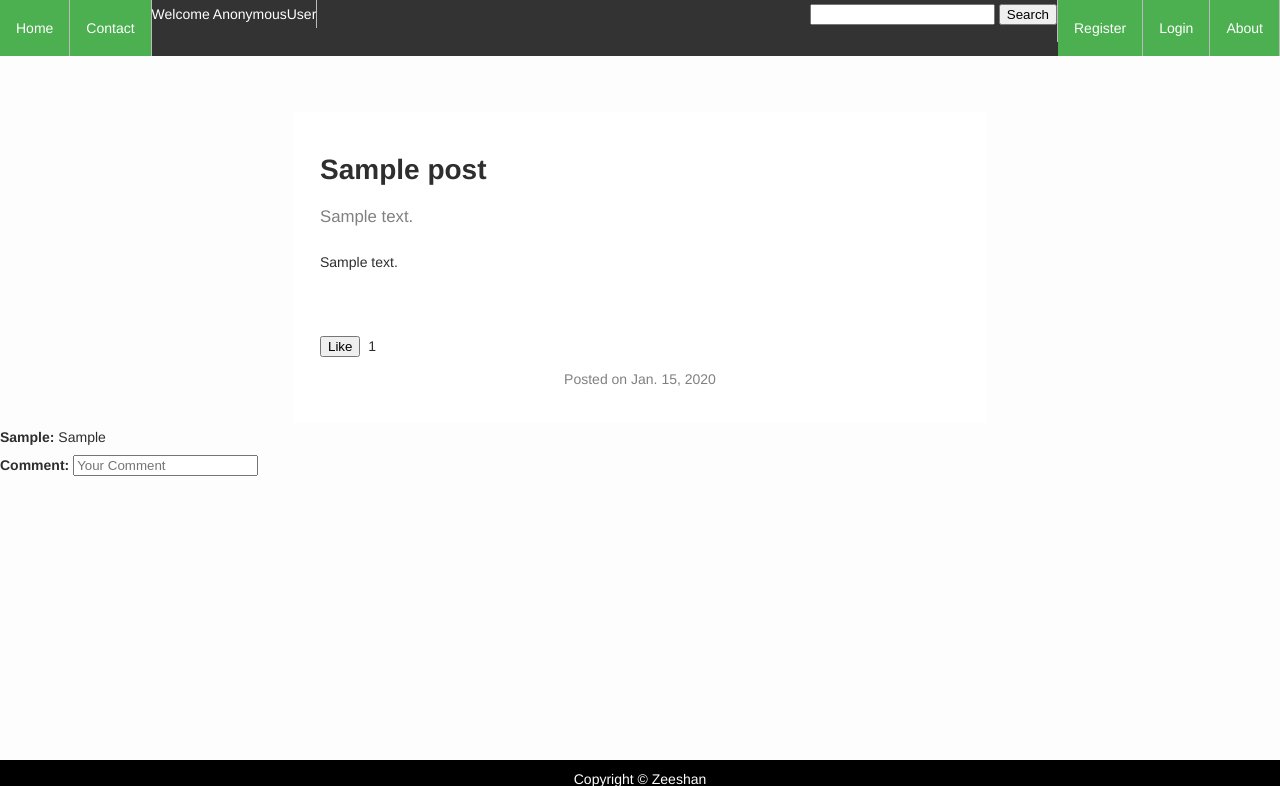
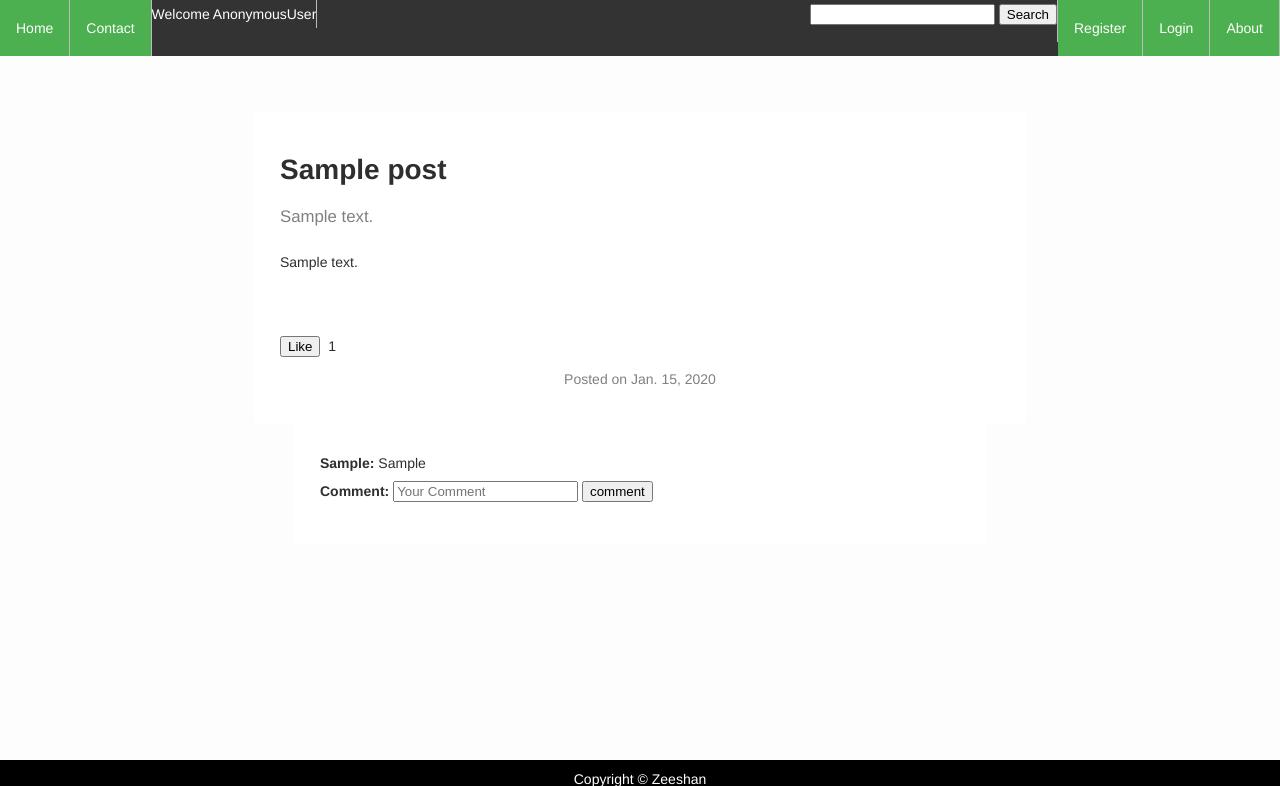
Before and after one commit to zeeshan2709/Blog, a Django app: a page that uses templates/post.html in a window 1280 px wide. Shown: the top 786 px of the page. Run offline with Django 3.2, Linux system fonts and the light colour scheme; tables that the repository leaves empty hold one stand-in row (values such as "Sample post"); some libraries are stand-ins or nearby versions.

Commit message:
Comments feature added

```diff
--- a/blog_app/views.py
+++ b/blog_app/views.py
@@ -150,8 +150,11 @@ def send_request(request):
 
 def commenting(request):
 	#import pdb; pdb.set_trace()
+	if(request.method == 'POST'):
+		comments.objects.create(comnt=request.POST.get('comment'), slug=cur_post.slug, user=request.user)
 	coms = comments.objects.filter(slug=cur_post.slug)
 	data = [com.as_dict() for com in coms]
+	print request.POST.get('user')
 	#actual_data = [d['fields'] for d in data]
 	#data = serializers.serialize("json", coms)
 	return HttpResponse(json.dumps(data), content_type="application/json")
--- a/static/css/style.css
+++ b/static/css/style.css
@@ -85,7 +85,7 @@ a:hover{
 .pos_div{
     border: 1px;
         background-color: #fff;
-        max-width: 640px;
+        max-width: 720px;
         width: 96%;
         padding: 2%;
         margin: auto;
@@ -127,3 +127,12 @@ div.my_acc_form{
 .postfield *{
     vertical-align: middle;
 }
+
+.comment_field{
+    border: 1px;
+    background-color: #fff;
+    max-width: 640px;
+    width: 96%;
+    padding: 2%;
+    margin: auto;
+}
--- a/templates/post.html
+++ b/templates/post.html
@@ -18,9 +18,10 @@
     {% verbatim %}
     <div ng-app="com_form" class="comment_field">
         <div ng-controller="com_ctrl">
-                <div ng-repeat="com in myForm.comment"><b>{{com.user}}:</b>  {{com.comnt}}</div>
+                <div ng-repeat="comm in myForm.comment"><b>{{comm.user}}:</b>  {{comm.comnt}}</div>
             <form>
-                <b>Comment: </b> <input type="text" name="firstName" placeholder="Your Comment" ng-model="">
+                <b>Comment: </b> <input type="text" id="comm" placeholder="Your Comment"></input>
+                <button ng-click="myForm.submitTheForm()">comment</button>
             </form>
         </div>
     </div>
@@ -49,38 +50,53 @@
             })
     </script>
     <script>
+        // var repop = function (){
+        //     com = document.getElementById("comm").value;
+        //     $.ajax({
+        //         type: "POST",
+        //         url: "{% url "comment" %}",
+        //         data: {'comment':com, 'slug': $(this).attr('slug'), 'csrfmiddlewaretoken': '{{csrf_token }}'},
+        //         dataType: "json",
+        //         success:function(){
+        //             alert("commented!!")
+        //         }
+        //     });
+        // }
         angular.module("com_form", []).controller("com_ctrl", function($scope) {
             $scope.myForm = {};
             $scope.myForm.comment=lookup();
+            $scope.myForm.submitTheForm = function (){
+                com = document.getElementById("comm").value;
+                if(com==""){
+                    alert("write something biatchh!!");
+                } else {
+                    document.getElementById("comm").value = "";
+                    $.ajax({
+                        type: "POST",
+                        url: "{% url "comment" %}",
+                        data: {'comment':com, 'slug': $(this).attr('slug'), 'csrfmiddlewaretoken': '{{csrf_token }}'},
+                        dataType: "json",
+                        success:function(){
+                            alert("commented!!");
+                            $scope.myForm.comment=lookup();
+                            $scope.$digest();
+                        }
+                    });
+                }
+            };
 
         } );
         function lookup() {
             var result = [];
             var data = $.parseJSON($.ajax({
-                type: "POST",
+                type: "GET",
                 url: "{% url "comment" %}",
-                data: {'user':'zee','slug': $(this).attr('slug'), 'csrfmiddlewaretoken': '{{ csrf_token }}'},
+                data: {'slug': $(this).attr('slug'), 'csrfmiddlewaretoken': '{{ csrf_token }}'},
                 dataType: "json",async: false}).responseText);
-                // success: function(json) {
-                //     console.log(res);
-                //     for(i = 0; i < json.length; i++){
-                //         result[i] = {user:json[i].user, comnt:json[i].comnt};
-                //         //console.log(result[i]);
-                //     }
-                //     //console.log(result);
-                //     //console.log(json);
-
-                // },
-                // error: function(rs, e) {
-                //     alert(rs.responseText);
-                // }
-            //});
             result = data;
             console.log(result);
             return result;
         }
     </script>
 
-
-
 {% endblock %}
```
